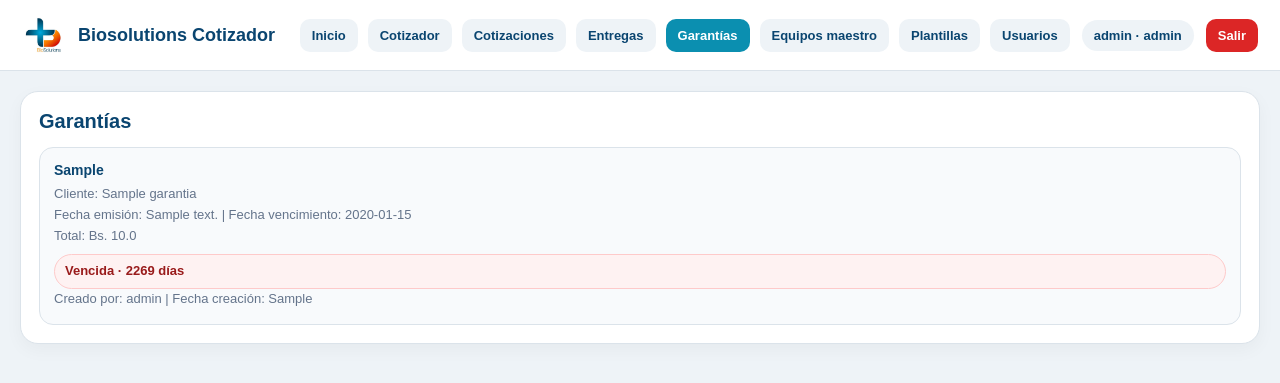
After one commit to Myroesh/biosolutions-cotizador, a Flask app: page /garantias in a window 1280 px wide. The commit adds this page. Shown: the top 383 px of the page. Run offline with Flask 3, Linux system fonts and the light colour scheme; a user stored in the database is signed in; data comes from the database, SQL or seed files in the repository; tables that the repository leaves empty hold one stand-in row (values such as "Sample post").

Commit message:
Fase D2: generar entregas y garantias desde cotizacion

```diff
--- a/app.py
+++ b/app.py
@@ -446,6 +446,197 @@ def replace_plantilla_children(conn, plantilla_id, specs, usos, accesorios, vent
             )
             VALUES (?, ?, ?)
         """, (plantilla_id, texto, idx))
+
+def load_cotizacion_payload(conn, cotizacion_id):
+    cot = conn.execute("""
+        SELECT *
+        FROM cotizaciones
+        WHERE id = ?
+    """, (cotizacion_id,)).fetchone()
+
+    if not cot:
+        return None
+
+    payload_json = (cot["payload_json"] or "").strip()
+
+    if payload_json:
+        try:
+            payload = json.loads(payload_json)
+
+            if isinstance(payload, dict):
+                payload.setdefault("quotation", {})
+                payload.setdefault("items", [])
+                payload.setdefault("selectedItemId", None)
+
+                payload["quotation"]["dbId"] = cot["id"]
+                payload["quotation"]["number"] = payload["quotation"].get("number") or (cot["numero"] or "")
+                payload["quotation"]["date"] = payload["quotation"].get("date") or (cot["fecha"] or "")
+                payload["quotation"]["client"] = payload["quotation"].get("client") or (cot["cliente"] or "")
+                payload["quotation"]["attention"] = payload["quotation"].get("attention") or (cot["atencion"] or "")
+                payload["quotation"]["city"] = payload["quotation"].get("city") or (cot["ciudad"] or "")
+                payload["quotation"]["validity"] = payload["quotation"].get("validity") or (cot["validez"] or "")
+                payload["quotation"]["paymentTerms"] = payload["quotation"].get("paymentTerms") or (cot["forma_pago"] or "")
+                payload["quotation"]["notes"] = payload["quotation"].get("notes") or (cot["observaciones"] or "")
+                return payload
+        except Exception as e:
+            print("WARNING load_cotizacion_payload fallback:", e)
+
+    items = conn.execute("""
+        SELECT *
+        FROM cotizacion_items
+        WHERE cotizacion_id = ?
+        ORDER BY orden ASC, id ASC
+    """, (cotizacion_id,)).fetchall()
+
+    payload = {
+        "quotation": {
+            "dbId": cot["id"],
+            "number": cot["numero"] or "",
+            "date": cot["fecha"] or "",
+            "client": cot["cliente"] or "",
+            "attention": cot["atencion"] or "",
+            "city": cot["ciudad"] or "",
+            "validity": cot["validez"] or "",
+            "paymentTerms": cot["forma_pago"] or "",
+            "notes": cot["observaciones"] or ""
+        },
+        "items": [],
+        "selectedItemId": None
+    }
+
+    for row in items:
+        payload["items"].append({
+            "id": f"dbitem_{row['id']}",
+            "dbItemId": row["id"],
+            "title": row["nombre_editado"] or "",
+            "brand": row["marca_editada"] or "",
+            "model": row["modelo_editado"] or "",
+            "origin": "",
+            "warranty": "",
+            "price": str(row["precio_unitario"] or ""),
+            "quantity": str(row["cantidad"] or 1),
+            "showPrice": bool(row["mostrar_precio"]),
+            "subtitle": row["descripcion_breve_editada"] or "",
+            "descriptionLong": row["descripcion_larga_editada"] or "",
+            "highlights": [],
+            "specs": [],
+            "uses": [],
+            "accessories": [],
+            "advantages": [],
+            "imageSrc": f"/static/{row['imagen_editada']}" if row["imagen_editada"] else "",
+            "templateId": row["plantilla_id"]
+        })
+
+    if payload["items"]:
+        payload["selectedItemId"] = payload["items"][0]["id"]
+
+    return payload
+
+def build_initial_entrega_payload(cot_row, cot_payload, numero_entrega):
+    quotation = cot_payload.get("quotation", {}) or {}
+    items = cot_payload.get("items", []) or []
+
+    fecha_entrega = (quotation.get("date") or "").strip() or date.today().isoformat()
+    cliente = (quotation.get("client") or "").strip()
+    total = float(cot_row["total"] or 0)
+
+    entrega_items = []
+    for idx, item in enumerate(items):
+        try:
+            quantity = int(float(str(item.get("quantity", "1")).replace(",", "").strip() or 1))
+        except ValueError:
+            quantity = 1
+
+        if quantity < 1:
+            quantity = 1
+
+        try:
+            unit_price = float(str(item.get("price", "0")).replace(",", "").strip() or 0)
+        except ValueError:
+            unit_price = 0
+
+        entrega_items.append({
+            "id": item.get("id") or f"ent_item_{idx+1}",
+            "title": (item.get("title") or "").strip(),
+            "brand": (item.get("brand") or "").strip(),
+            "model": (item.get("model") or "").strip(),
+            "quantity": quantity,
+            "unitPrice": unit_price,
+            "totalPrice": round(unit_price * quantity, 2),
+            "serials": ["" for _ in range(quantity)]
+        })
+
+    return {
+        "document": {
+            "dbId": None,
+            "cotizacionId": cot_row["id"],
+            "number": numero_entrega,
+            "date": fecha_entrega,
+            "client": cliente,
+            "clientDocument": "",
+            "receivesName": cliente,
+            "deliversName": "Daniel André Bosco Saavedra",
+            "delivererText": "El señor Daniel André Bosco Saavedra con Cedula de Identidad No.8783262",
+            "introText": "Por medio del presente documento se deja constancia de la entrega de los siguientes equipos, en conformidad con lo acordado entre las partes."
+        },
+        "items": entrega_items,
+        "totals": {
+            "grandTotal": total
+        }
+    }
+
+
+def build_initial_garantia_payload(cot_row, cot_payload, numero_garantia):
+    quotation = cot_payload.get("quotation", {}) or {}
+    items = cot_payload.get("items", []) or []
+
+    issue_date = (quotation.get("date") or "").strip() or date.today().isoformat()
+    expiry_date = add_one_year_safe(issue_date)
+    cliente = (quotation.get("client") or "").strip()
+    total = float(cot_row["total"] or 0)
+
+    garantia_items = []
+    for idx, item in enumerate(items):
+        try:
+            quantity = int(float(str(item.get("quantity", "1")).replace(",", "").strip() or 1))
+        except ValueError:
+            quantity = 1
+
+        if quantity < 1:
+            quantity = 1
+
+        try:
+            unit_price = float(str(item.get("price", "0")).replace(",", "").strip() or 0)
+        except ValueError:
+            unit_price = 0
+
+        garantia_items.append({
+            "id": item.get("id") or f"gar_item_{idx+1}",
+            "title": (item.get("title") or "").strip(),
+            "brand": (item.get("brand") or "").strip(),
+            "model": (item.get("model") or "").strip(),
+            "quantity": quantity,
+            "unitPrice": unit_price,
+            "totalPrice": round(unit_price * quantity, 2),
+            "serials": ["" for _ in range(quantity)]
+        })
+
+    return {
+        "document": {
+            "dbId": None,
+            "cotizacionId": cot_row["id"],
+            "number": numero_garantia,
+            "issueDate": issue_date,
+            "expiryDate": expiry_date,
+            "client": cliente,
+            "clientDocument": "",
+            "warrantyText": "BioSolutions otorga garantía de 1 año a partir de la fecha de compra contra defectos de fábrica o mal funcionamiento, siempre que el equipo haya sido utilizado correctamente y no presente daños por manipulación inadecuada, golpes, humedad, sobrecarga eléctrica o intervenciones no autorizadas."
+        },
+        "items": garantia_items,
+        "totals": {
+            "grandTotal": total
+        }
+    }
 
 @app.route("/")
 @login_required
@@ -838,7 +1029,56 @@ def cotizaciones_page():
     conn.close()
     return render_template("cotizaciones.html", cotizaciones=cotizaciones, active_page="cotizaciones")
 
-
+@app.route("/entregas")
+@login_required
+def entregas_page():
+    conn = get_db_connection()
+    ensure_auth_schema(conn)
+
+    entregas = conn.execute("""
+        SELECT
+            e.*,
+            c.numero AS cotizacion_numero,
+            uc.username AS creado_por_username,
+            ua.username AS actualizado_por_username
+        FROM entregas e
+        LEFT JOIN cotizaciones c ON c.id = e.cotizacion_id
+        LEFT JOIN usuarios uc ON uc.id = e.creado_por_user_id
+        LEFT JOIN usuarios ua ON ua.id = e.actualizado_por_user_id
+        ORDER BY e.id DESC
+    """).fetchall()
+
+    conn.close()
+    return render_template("entregas.html", entregas=entregas, active_page="entregas")
+
+@app.route("/garantias")
+@login_required
+def garantias_page():
+    conn = get_db_connection()
+    ensure_auth_schema(conn)
+
+    garantias_rows = conn.execute("""
+        SELECT
+            g.*,
+            c.numero AS cotizacion_numero,
+            uc.username AS creado_por_username,
+            ua.username AS actualizado_por_username
+        FROM garantias g
+        LEFT JOIN cotizaciones c ON c.id = g.cotizacion_id
+        LEFT JOIN usuarios uc ON uc.id = g.creado_por_user_id
+        LEFT JOIN usuarios ua ON ua.id = g.actualizado_por_user_id
+        ORDER BY g.id DESC
+    """).fetchall()
+
+    garantias = []
+    for row in garantias_rows:
+        item = dict(row)
+        item["estado_calculado"] = get_garantia_status(row["fecha_vencimiento"])
+        item["dias_restantes"] = get_garantia_days_remaining(row["fecha_vencimiento"])
+        garantias.append(item)
+
+    conn.close()
+    return render_template("garantias.html", garantias=garantias, active_page="garantias")
 @app.route("/cotizaciones/<int:cotizacion_id>/json")
 @editor_required
 def cotizacion_json(cotizacion_id):
@@ -1257,24 +1497,87 @@ def generar_entrega_desde_cotizacion(cotizacion_id):
     ensure_auth_schema(conn)
 
     cot = conn.execute("""
-        SELECT id, numero, estado_documental
+        SELECT *
         FROM cotizaciones
         WHERE id = ?
     """, (cotizacion_id,)).fetchone()
 
-    conn.close()
-
     if not cot:
+        conn.close()
         flash("Cotización no encontrada.", "error")
         return redirect(url_for("cotizaciones_page"))
 
     if (cot["estado_documental"] or "borrador") != "consolidada":
+        conn.close()
         flash("Primero debes consolidar la cotización antes de generar el acta de entrega.", "error")
         return redirect(url_for("cotizaciones_page"))
 
-    flash("Base lista: en Fase D2 aquí generaremos el acta de entrega desde la cotización consolidada.", "success")
-    return redirect(url_for("cotizaciones_page"))
-
+    cot_payload = load_cotizacion_payload(conn, cotizacion_id)
+    if not cot_payload:
+        conn.close()
+        flash("No se pudo reconstruir la cotización para generar el acta de entrega.", "error")
+        return redirect(url_for("cotizaciones_page"))
+
+    numero_entrega = next_entrega_number(conn)
+    current_user = get_current_user()
+    current_user_id = current_user["id"] if current_user else None
+    now_str = datetime.now().strftime("%Y-%m-%d %H:%M:%S")
+
+    entrega_payload = build_initial_entrega_payload(cot, cot_payload, numero_entrega)
+    payload_json = json.dumps(entrega_payload, ensure_ascii=False)
+
+    cur = conn.execute("""
+        INSERT INTO entregas (
+            cotizacion_id,
+            numero_entrega,
+            fecha_entrega,
+            cliente_nombre,
+            cliente_documento,
+            recibe_nombre,
+            entrega_nombre,
+            entrega_documento_texto,
+            texto_intro,
+            total,
+            payload_json,
+            estado,
+            creado_por_user_id,
+            actualizado_por_user_id,
+            creado_en,
+            actualizado_en
+        )
+        VALUES (?, ?, ?, ?, ?, ?, ?, ?, ?, ?, ?, 'borrador', ?, ?, ?, ?)
+    """, (
+        cotizacion_id,
+        numero_entrega,
+        entrega_payload["document"]["date"],
+        entrega_payload["document"]["client"],
+        entrega_payload["document"]["clientDocument"],
+        entrega_payload["document"]["receivesName"],
+        entrega_payload["document"]["deliversName"],
+        entrega_payload["document"]["delivererText"],
+        entrega_payload["document"]["introText"],
+        float(cot["total"] or 0),
+        payload_json,
+        current_user_id,
+        current_user_id,
+        now_str,
+        now_str
+    ))
+
+    entrega_id = cur.lastrowid
+    entrega_payload["document"]["dbId"] = entrega_id
+
+    conn.execute("""
+        UPDATE entregas
+        SET payload_json = ?
+        WHERE id = ?
+    """, (json.dumps(entrega_payload, ensure_ascii=False), entrega_id))
+
+    conn.commit()
+    conn.close()
+
+    flash(f"Acta de entrega {numero_entrega} generada correctamente.", "success")
+    return redirect(url_for("entregas_page"))
 
 @app.route("/cotizaciones/<int:cotizacion_id>/generar-garantia", methods=["POST"])
 @editor_required
@@ -1283,24 +1586,82 @@ def generar_garantia_desde_cotizacion(cotizacion_id):
     ensure_auth_schema(conn)
 
     cot = conn.execute("""
-        SELECT id, numero, fecha, estado_documental
+        SELECT *
         FROM cotizaciones
         WHERE id = ?
     """, (cotizacion_id,)).fetchone()
 
-    conn.close()
-
     if not cot:
+        conn.close()
         flash("Cotización no encontrada.", "error")
         return redirect(url_for("cotizaciones_page"))
 
     if (cot["estado_documental"] or "borrador") != "consolidada":
+        conn.close()
         flash("Primero debes consolidar la cotización antes de generar la garantía.", "error")
         return redirect(url_for("cotizaciones_page"))
 
-    flash("Base lista: en Fase D2 aquí generaremos la garantía con vencimiento automático a 1 año.", "success")
-    return redirect(url_for("cotizaciones_page"))
-
+    cot_payload = load_cotizacion_payload(conn, cotizacion_id)
+    if not cot_payload:
+        conn.close()
+        flash("No se pudo reconstruir la cotización para generar la garantía.", "error")
+        return redirect(url_for("cotizaciones_page"))
+
+    numero_garantia = next_garantia_number(conn)
+    current_user = get_current_user()
+    current_user_id = current_user["id"] if current_user else None
+    now_str = datetime.now().strftime("%Y-%m-%d %H:%M:%S")
+
+    garantia_payload = build_initial_garantia_payload(cot, cot_payload, numero_garantia)
+    payload_json = json.dumps(garantia_payload, ensure_ascii=False)
+
+    cur = conn.execute("""
+        INSERT INTO garantias (
+            cotizacion_id,
+            numero_garantia,
+            fecha_emision,
+            fecha_vencimiento,
+            cliente_nombre,
+            cliente_documento,
+            texto_garantia,
+            total,
+            payload_json,
+            creado_por_user_id,
+            actualizado_por_user_id,
+            creado_en,
+            actualizado_en
+        )
+        VALUES (?, ?, ?, ?, ?, ?, ?, ?, ?, ?, ?, ?, ?)
+    """, (
+        cotizacion_id,
+        numero_garantia,
+        garantia_payload["document"]["issueDate"],
+        garantia_payload["document"]["expiryDate"],
+        garantia_payload["document"]["client"],
+        garantia_payload["document"]["clientDocument"],
+        garantia_payload["document"]["warrantyText"],
+        float(cot["total"] or 0),
+        payload_json,
+        current_user_id,
+        current_user_id,
+        now_str,
+        now_str
+    ))
+
+    garantia_id = cur.lastrowid
+    garantia_payload["document"]["dbId"] = garantia_id
+
+    conn.execute("""
+        UPDATE garantias
+        SET payload_json = ?
+        WHERE id = ?
+    """, (json.dumps(garantia_payload, ensure_ascii=False), garantia_id))
+
+    conn.commit()
+    conn.close()
+
+    flash(f"Garantía {numero_garantia} generada correctamente.", "success")
+    return redirect(url_for("garantias_page"))
 @app.route("/plantillas/nueva", methods=["POST"])
 @editor_required
 def crear_plantilla():
--- a/templates/base.html
+++ b/templates/base.html
@@ -156,6 +156,8 @@
         {% if current_role in ['admin', 'editor', 'visor'] %}
           <a href="{{ url_for('cotizador') }}" class="{% if active_page == 'cotizador' %}active{% endif %}">Cotizador</a>
           <a href="{{ url_for('cotizaciones_page') }}" class="{% if active_page == 'cotizaciones' %}active{% endif %}">Cotizaciones</a>
+          <a href="{{ url_for('entregas_page') }}" class="{% if active_page == 'entregas' %}active{% endif %}">Entregas</a>
+          <a href="{{ url_for('garantias_page') }}" class="{% if active_page == 'garantias' %}active{% endif %}">Garantías</a>
         {% endif %}
 
         {% if current_role in ['admin', 'editor', 'visor'] %}
--- /dev/null
+++ b/templates/garantias.html
@@ -0,0 +1,126 @@
+{% extends "base.html" %}
+
+{% block title %}Garantías - Biosolutions{% endblock %}
+
+{% block extra_head %}
+<style>
+  .page-card{
+    background:#fff;
+    border:1px solid #dbe3ea;
+    border-radius:18px;
+    padding:18px;
+    box-shadow:0 6px 18px rgba(0,0,0,.04);
+  }
+
+  .page-card h2{
+    margin:0 0 14px;
+    color:#0a4570;
+    font-size:20px;
+  }
+
+  .lib-list{
+    display:grid;
+    gap:10px;
+  }
+
+  .lib-card{
+    border:1px solid #dbe3ea;
+    border-radius:14px;
+    padding:14px;
+    background:#f8fafc;
+  }
+
+  .lib-card strong{
+    display:block;
+    margin-bottom:6px;
+    color:#0a4570;
+    font-size:14px;
+  }
+
+  .lib-card span{
+    display:block;
+    font-size:13px;
+    color:#64748b;
+    line-height:1.6;
+  }
+
+  .status-chip{
+    display:inline-flex;
+    align-items:center;
+    gap:6px;
+    border-radius:999px;
+    padding:6px 10px;
+    font-size:12px;
+    font-weight:700;
+    margin-top:8px;
+  }
+
+  .status-chip.vigente{
+    background:#ecfdf5;
+    color:#166534;
+    border:1px solid #bbf7d0;
+  }
+
+  .status-chip.proxima{
+    background:#fff7ed;
+    color:#9a3412;
+    border:1px solid #fed7aa;
+  }
+
+  .status-chip.vencida{
+    background:#fef2f2;
+    color:#991b1b;
+    border:1px solid #fecaca;
+  }
+
+  .tiny-note{
+    font-size:12px;
+    color:#64748b;
+    line-height:1.6;
+  }
+</style>
+{% endblock %}
+
+{% block content %}
+<section class="page-card">
+  <h2>Garantías</h2>
+
+  {% if garantias %}
+    <div class="lib-list">
+      {% for g in garantias %}
+        <div class="lib-card">
+          <strong>{{ g["numero_garantia"] or "Sin número" }}</strong>
+          <span>
+            {% if g["cliente_nombre"] %}Cliente: {{ g["cliente_nombre"] }}{% endif %}
+            {% if g["cotizacion_numero"] %} | Cotización origen: {{ g["cotizacion_numero"] }}{% endif %}
+          </span>
+          <span>
+            {% if g["fecha_emision"] %}Fecha emisión: {{ g["fecha_emision"] }}{% endif %}
+            {% if g["fecha_vencimiento"] %} | Fecha vencimiento: {{ g["fecha_vencimiento"] }}{% endif %}
+          </span>
+          <span>
+            Total: Bs. {{ g["total"] or 0 }}
+          </span>
+
+          {% if g["estado_calculado"] == "vigente" %}
+            <span class="status-chip vigente">Vigente{% if g["dias_restantes"] is not none %} · {{ g["dias_restantes"] }} días restantes{% endif %}</span>
+          {% elif g["estado_calculado"] == "proxima_a_vencer" %}
+            <span class="status-chip proxima">Próxima a vencer{% if g["dias_restantes"] is not none %} · {{ g["dias_restantes"] }} días restantes{% endif %}</span>
+          {% elif g["estado_calculado"] == "vencida" %}
+            <span class="status-chip vencida">Vencida{% if g["dias_restantes"] is not none %} · {{ g["dias_restantes"]|abs }} días{% endif %}</span>
+          {% else %}
+            <span class="status-chip">Sin fecha</span>
+          {% endif %}
+
+          <span>
+            Creado por: {{ g["creado_por_username"] or "N/D" }}
+            {% if g["creado_en"] %} | Fecha creación: {{ g["creado_en"] }}{% endif %}
+          </span>
+        </div>
+      {% endfor %}
+    </div>
+  {% else %}
+    <p class="tiny-note">Todavía no hay garantías generadas.</p>
+  {% endif %}
+</section>
+{% endblock %}
```
Also changed, not shown: templates/entregas.html (added, +86 -0 lines).
